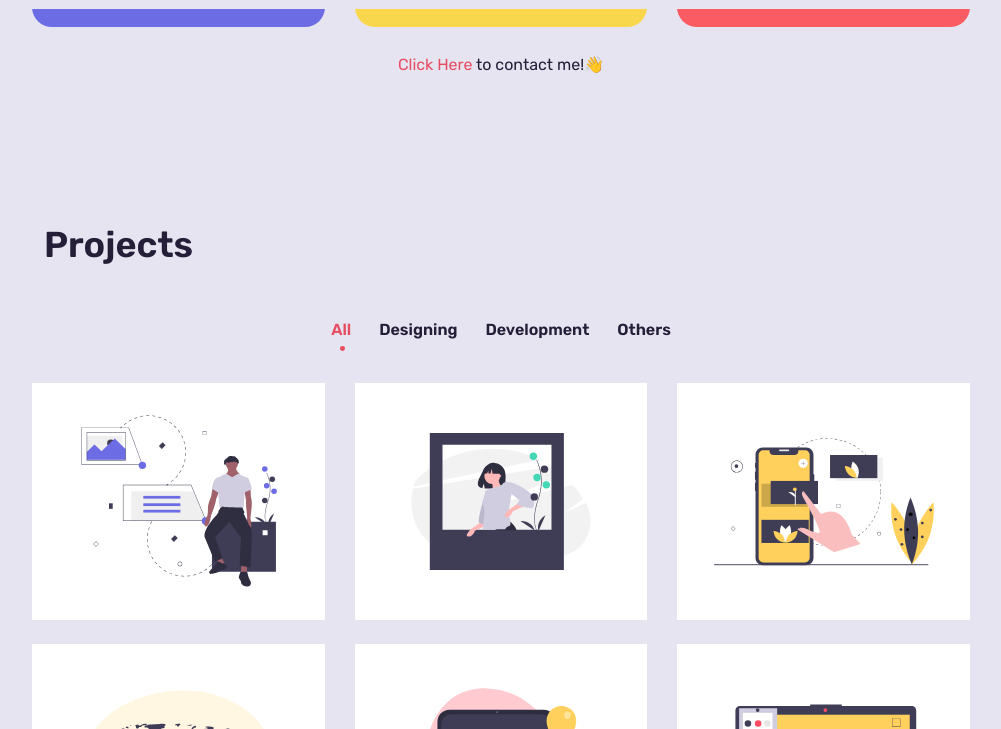
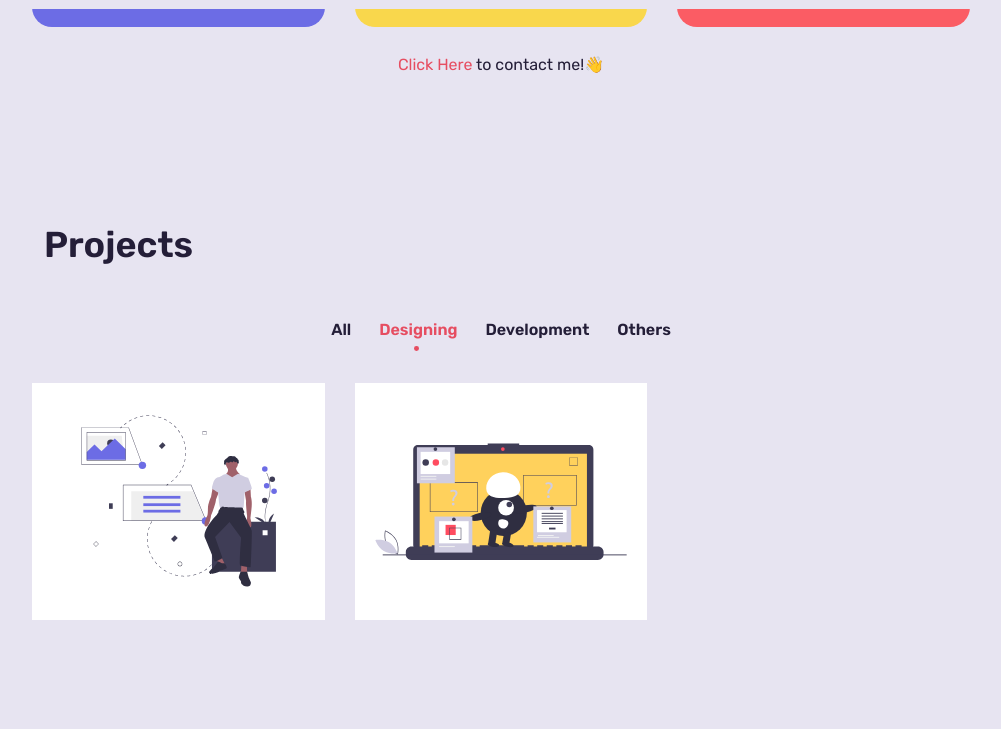
Before and after one commit to Harini0303/Harini-Portfolio, a plain HTML site: page index.html in a window 1280 px wide. Both pictures are taken after a click on the button "Designing". Shown: the part 2718-3447 px from the top of the page, without its empty margins (139-1140 px from the left). Drawn offline with nearby package versions, Linux system fonts and the light colour scheme.

Commit message:
The project filter is done

```diff
--- a/assets/css/style.css
+++ b/assets/css/style.css
@@ -612,6 +612,28 @@
       max-width: 33.33%;
       margin-bottom: var(--m-1-5);
     }
+
+    .project-item.hide
+    {
+      display: none;
+    }
+    .project-item.show
+    {
+      display: block;
+      animation: showItem 0.5s ease;
+    }
+    @keyframes showItem
+    {
+      0%
+      {
+        transform: calc(0.6);
+        opacity: 0;
+      }
+      100%{
+        transform: scale(1);
+        opacity: 1;
+      }
+    }
     .project-item-inner
     {
       position: relative;
--- a/assets/js/main.js
+++ b/assets/js/main.js
@@ -40,11 +40,42 @@ function scrollHeader()
 }
 window.addEventListener("scroll" , scrollHeader)
 
-/*=============== TESTIMONIAL SWIPER ===============*/
 
 /*=============== SCROLL SECTIONS ACTIVE LINK ===============*/
 
 /*=============== PORTFOLIO ITEM FILTER ===============*/
+const filterContainer = document.querySelector(".project-filter-inner"),
+    filterBtns = filterContainer.children,
+    totalFilterBtn = filterBtns.length,
+    projectItems = document.querySelectorAll(".project-item"),
+    totalProjectItem = projectItems.length;
+
+    for(let i=0;i<totalFilterBtn;i++){
+        filterBtns[i].addEventListener("click",function()
+        {
+            filterContainer.querySelector(".active").classList.remove("active");
+            this.classList.add("active");
+
+            const filterValue = this.getAttribute("data-filter");
+            for(let k =0;k<totalProjectItem;k++){
+                if(filterValue === projectItems[k].getAttribute("data-category"))
+                {
+                    projectItems[k].classList.remove("hide");
+                    projectItems[k].classList.add("show");
+                }else{
+                    projectItems[k].classList.add("hide");
+                    projectItems[k].classList.remove("show");
+                }
+
+                if(filterValue === "all")
+                {
+                    projectItems[k].classList.remove("hide");
+                    projectItems[k].classList.add("show");
+                }
+            }
+
+        })
+    }
 
 /*=============== THEME/DISPLAY CUSTOMIZATION ===============*/
 const theme = document.querySelector("#theme-button");
--- a/index.html
+++ b/index.html
@@ -357,17 +357,17 @@
                 <div class="row">
                     <div class="project-filter padd-15">
                         <div class="project-filter-inner">
-                            <button type="button" class="active">All</button>
-                            <button type="button">Designing</button>
-                            <button type="button">Development</button>
-                            <button type="button">Others</button>
+                            <button type="button" class="active" data-filter="all">All</button>
+                            <button type="button" data-filter="designing">Designing</button>
+                            <button type="button" data-filter="development">Development</button>
+                            <button type="button" data-filter="others">Others</button>
                         </div>
                     </div>
                 </div>
 
                 <div class="row">
                     <!--project items-->
-                    <div class="project-item padd-15">
+                    <div class="project-item padd-15" data-category="designing">
                         <div class="project-item-inner">
                             <div class="project-item-thumbnail">
                                 <img src="assets/img/1.svg" alt="">
@@ -379,7 +379,7 @@
                         </div>
                     </div>
                     <!--project items-->
-                <div class="project-item padd-15">
+                <div class="project-item padd-15" data-category="development">
                     <div class="project-item-inner">
                         <div class="project-item-thumbnail">
                             <img src="assets/img/2.svg" alt="">
@@ -391,7 +391,7 @@
                     </div>
                 </div>
                 <!--project items-->
-                <div class="project-item padd-15">
+                <div class="project-item padd-15" data-category="others">
                     <div class="project-item-inner">
                         <div class="project-item-thumbnail">
                             <img src="assets/img/3.svg" alt="">
@@ -403,7 +403,7 @@
                     </div>
                 </div>
                 <!--project items-->
-                <div class="project-item padd-15">
+                <div class="project-item padd-15" data-category="others">
                     <div class="project-item-inner">
                         <div class="project-item-thumbnail">
                             <img src="assets/img/4.svg" alt="">
@@ -415,7 +415,7 @@
                     </div>
                 </div>
                 <!--project items-->
-                <div class="project-item padd-15">
+                <div class="project-item padd-15" data-category="development">
                     <div class="project-item-inner">
                         <div class="project-item-thumbnail">
                             <img src="assets/img/5.svg" alt="">
@@ -427,7 +427,7 @@
                     </div>
                 </div>
                 <!--project items-->
-                <div class="project-item padd-15">
+                <div class="project-item padd-15" data-category="designing">
                     <div class="project-item-inner">
                         <div class="project-item-thumbnail">
                             <img src="assets/img/6.svg" alt="">
```
